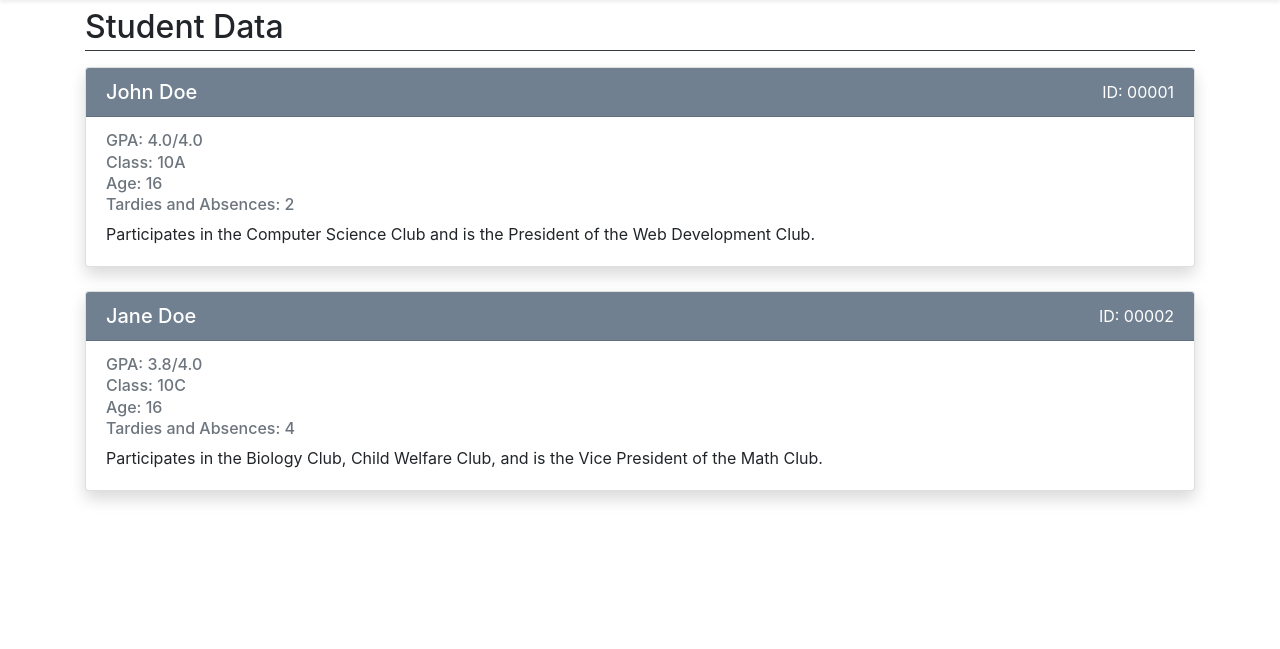
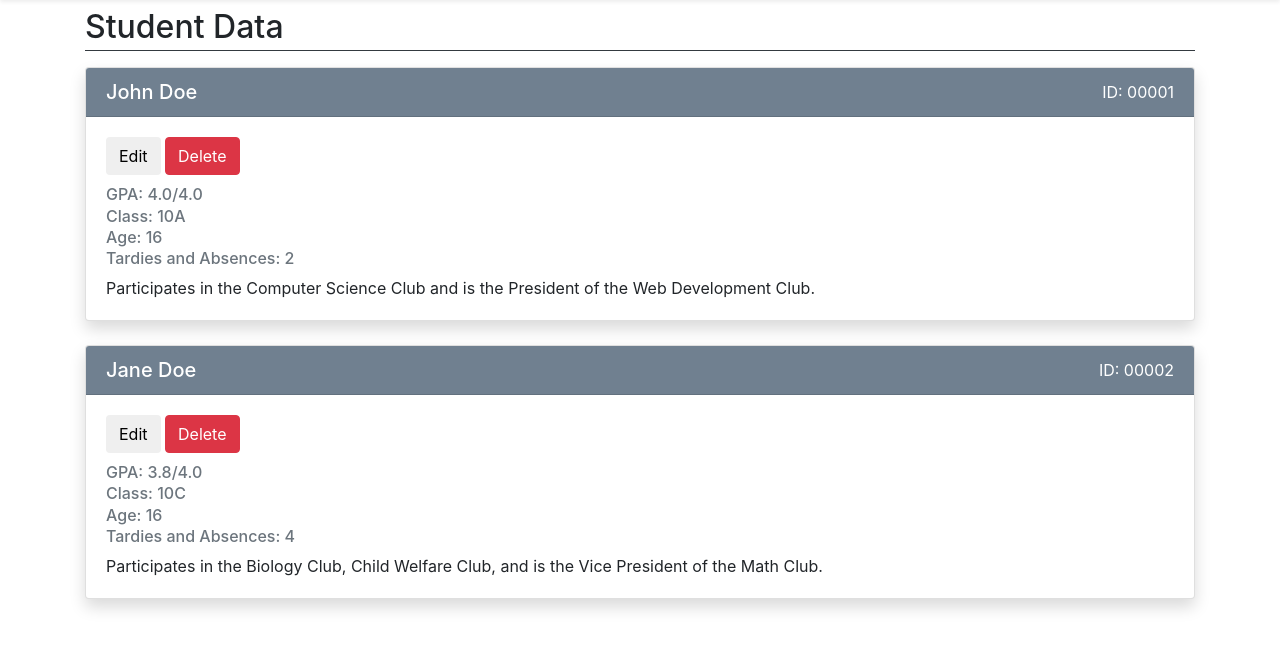
Before and after one commit to JhaoZ/student-api-with-flask, a Flask app: page / in a window 1280 px wide. Shown: the part 56-705 px from the top of the page. Run offline with Flask 2, Linux system fonts and the light colour scheme.

Commit message:
added button form

```diff
--- a/templates/home.html
+++ b/templates/home.html
@@ -29,6 +29,10 @@
                     </div>
                 </div>
                 <div class ="card-body">
+                    <form action="">
+                        <button class = "btn">Edit</button>
+                        <button class = "btn btn-danger">Delete</button>
+                    </form>
                     <h6 class = "card-subtitle mb-2 text-muted">GPA: {{student.GPA}}/4.0</h6>
                     <h6 class = "card-subtitle mb-2 text-muted">Class: {{student.Class}}</h6>
                     <h6 class = "card-subtitle mb-2 text-muted">Age: {{student.Age}}</h6>
```
